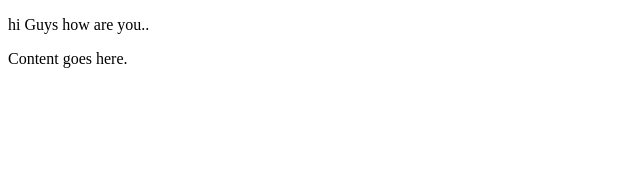
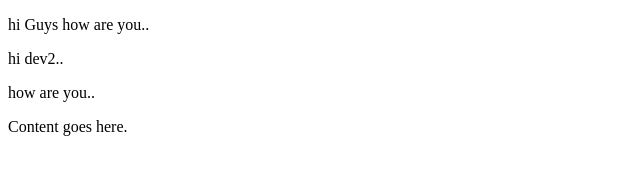
Before and after one commit to Ankit-Kum/class11, a plain HTML site: page index.html in a window 1280 px wide. Shown: the whole page, without its empty margins (0-640 px from the left). Drawn offline with Linux system fonts and the light colour scheme.

Commit message:
add more line in the index.html file

```diff
--- a/index.html
+++ b/index.html
@@ -3,12 +3,14 @@
 <head>
 <title>Welcome ALL done by DEV </title>
 <title>Our Funky HTML Page</title>
-<title>DEV3</title>
+<title>DEV3 </title>
 <meta name="description" content="Our first page">
 <meta name="keywords" content="html tutorial template">
 </head>
 <body>
 <p>hi Guys how are you..</p>
+<p>hi dev2..</p>
+<p> how are you..</p>
 Content goes here.
 </body>
 </html>
```
